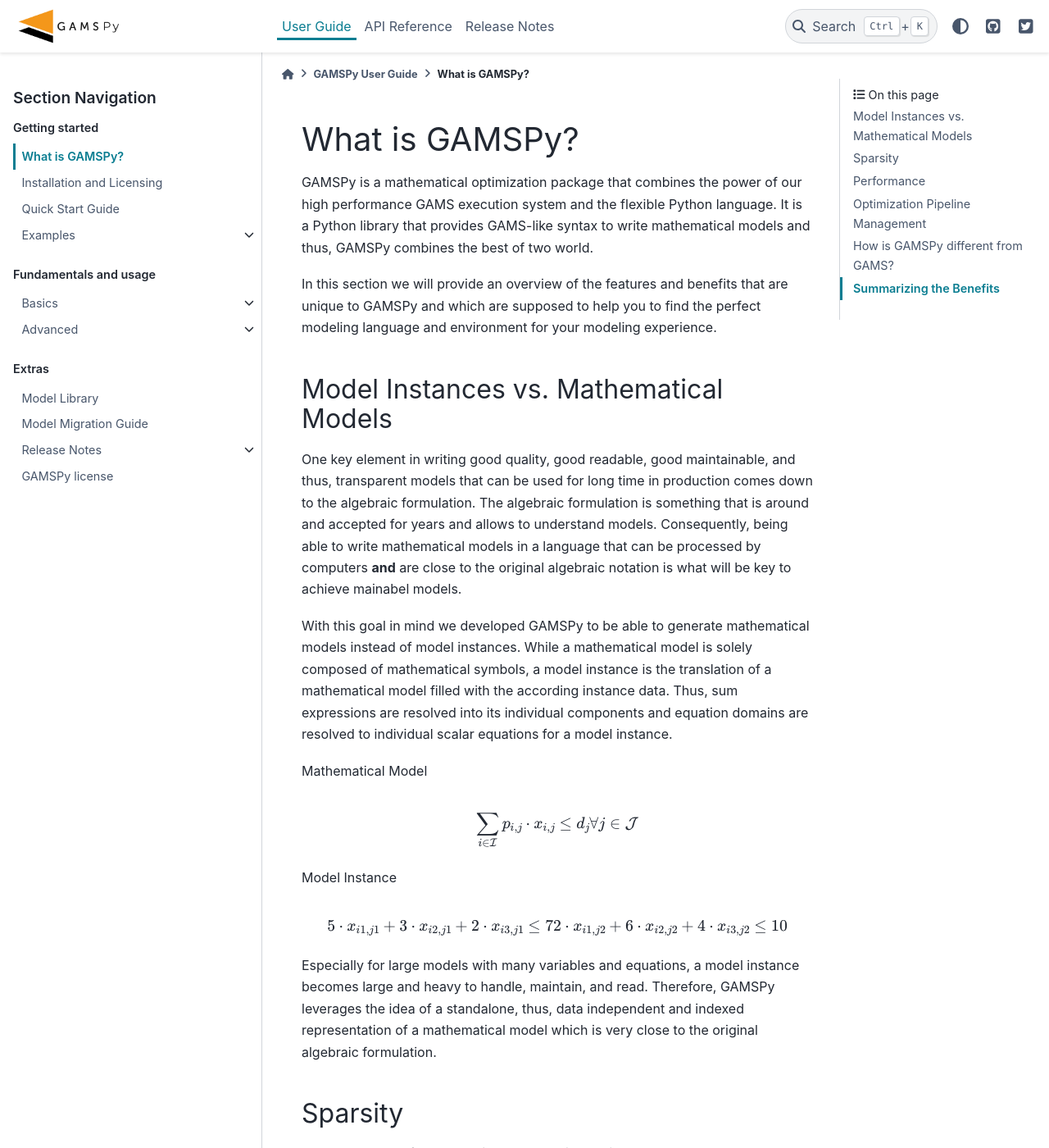
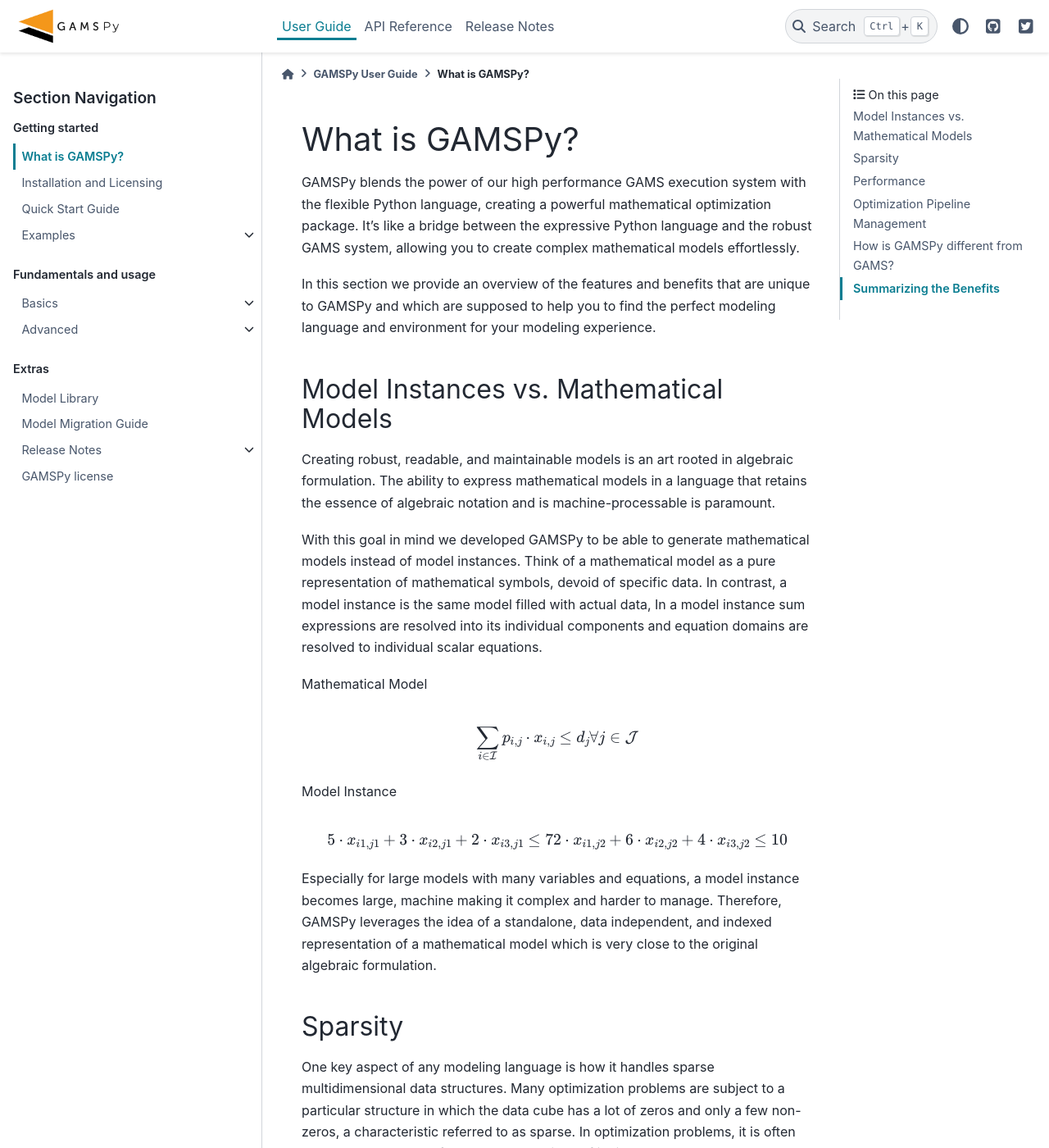
Before and after one commit to GAMS-dev/gamspy, a Sphinx documentation site: the page built from docs/user/whatisgamspy.rst, in a window 1280 px wide and 1400 px high. Shown: the whole window at 82% size. Built offline with Sphinx 7.4.7 and the PyData theme 0.15.4, drawn with Linux system fonts in a browser that asks for light colours.

Commit message:
draft to discuss

```diff
--- a/docs/user/whatisgamspy.rst
+++ b/docs/user/whatisgamspy.rst
@@ -4,11 +4,12 @@
 What is GAMSPy?
 ***************
 
-GAMSPy is a mathematical optimization package that combines the power of our high performance
-GAMS execution system and the flexible Python language. It is a Python library that provides
-GAMS-like syntax to write mathematical models and thus, GAMSPy combines the best of two world.
+GAMSPy blends the power of our high performance GAMS execution system with the flexible Python
+language, creating a powerful mathematical optimization package. It's like a bridge between
+the expressive Python language and the robust GAMS system, allowing you to create complex
+mathematical models effortlessly.
 
-In this section we will provide an overview of the features and benefits that are unique
+In this section we provide an overview of the features and benefits that are unique
 to GAMSPy and which are supposed to help you to find the perfect modeling language and
 environment for your modeling experience.
 
@@ -16,18 +17,15 @@
 Model Instances vs. Mathematical Models
 ---------------------------------------
 
-One key element in writing good quality, good readable, good maintainable, and thus, transparent
-models that can be used for long time in production comes down to the algebraic formulation.
-The algebraic formulation is something that is around and accepted for years and allows
-to understand models. Consequently, being able to write mathematical models in a language
-that can be processed by computers **and** are close to the original algebraic notation is
-what will be key to achieve mainabel models.
+Creating robust, readable, and maintainable models is an art rooted in algebraic formulation.
+The ability to express mathematical models in a language that retains the essence of algebraic
+notation and is machine-processable is paramount.
 
 With this goal in mind we developed GAMSPy to be able to generate mathematical models instead
-of model instances. While a mathematical model is solely composed of mathematical symbols, a
-model instance is the translation of a mathematical model filled with the according instance data.
-Thus, sum expressions are resolved into its individual components and equation domains are resolved to
-individual scalar equations for a model instance.
+of model instances. Think of a mathematical model as a pure representation of mathematical symbols,
+devoid of specific data. In contrast, a model instance is the same model filled with actual data,
+In a model instance sum expressions are resolved into its individual components and equation
+domains are resolved to individual scalar equations.
 
 Mathematical Model
 
@@ -42,9 +40,9 @@
     5 \cdot x_{i1,j1} + 3 \cdot x_{i2,j1} + 2 \cdot x_{i3,j1} \le 7
     2 \cdot x_{i1,j2} + 6 \cdot x_{i2,j2} + 4 \cdot x_{i3,j2} \le 10
 
-Especially for large models with many variables and equations, a model instance becomes large
-and heavy to handle, maintain, and read. Therefore, GAMSPy leverages the idea of a standalone,
-thus, data independent and indexed representation of a mathematical model which is very close
+Especially for large models with many variables and equations, a model instance becomes large, machine
+making it complex and harder to manage. Therefore, GAMSPy leverages the idea of a standalone,
+data independent, and indexed representation of a mathematical model which is very close
 to the original algebraic formulation.
 
 
```
